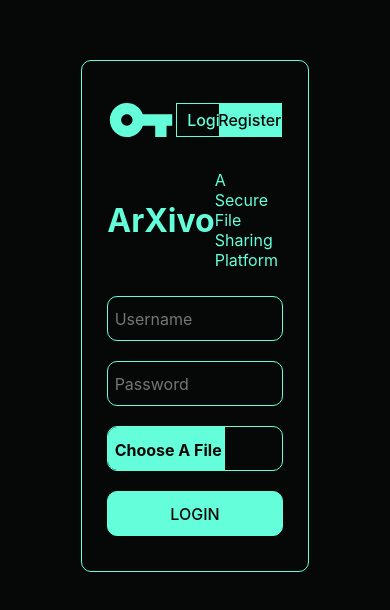
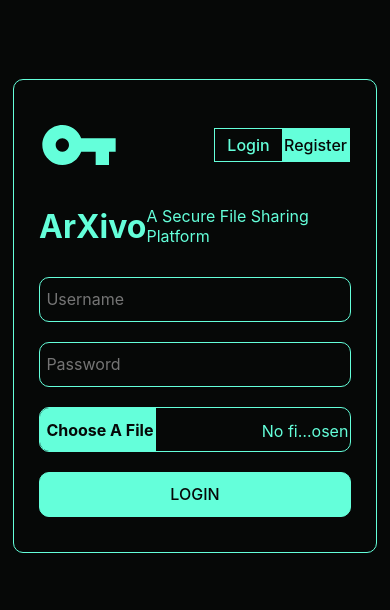
Before and after one commit to DebadityaPal/arXivo, a Svelte app in the folder frontend/: page / in a window 390 px wide. Shown: the part 106-716 px from the top of the page. Built offline with nearby package versions, Linux system fonts and the light colour scheme.

Commit message:
minor changes

```diff
--- a/frontend/src/App.svelte
+++ b/frontend/src/App.svelte
@@ -281,7 +281,7 @@
     .switch {
         position: relative;
         display: inline-block;
-        width: 124px;
+        width: 136px;
         height: 34px;
         border: 1px solid var(--primary-clr);
     }
@@ -315,7 +315,7 @@
         justify-content: center;
         content: 'Login';
         height: 32px;
-        width: 62px;
+        width: 67px;
         left: 1px;
         background-color: var(--primary-clr);
         color: var(--secondary-clr);
@@ -323,9 +323,9 @@
   transition: .4s; */
     }
     input:checked + .slider:before {
-        -webkit-transform: translateX(60px);
-        -ms-transform: translateX(60px);
-        transform: translateX(60px);
+        -webkit-transform: translateX(67px);
+        -ms-transform: translateX(67px);
+        transform: translateX(67px);
         content: 'Register';
     }
     .slider:after {
@@ -335,7 +335,7 @@
         justify-content: center;
         content: 'Register';
         height: 32px;
-        width: 62px;
+        width: 67px;
         right: 1px;
         background-color: var(--secondary-clr);
         color: var(--primary-clr);
@@ -344,9 +344,20 @@
     }
 
     input:checked + .slider:after {
-        -webkit-transform: translateX(-60px);
-        -ms-transform: translateX(-60px);
-        transform: translateX(-60px);
+        -webkit-transform: translateX(-67px);
+        -ms-transform: translateX(-67px);
+        transform: translateX(-67px);
         content: 'Login';
+        padding-left: 1px;
+    }
+
+    @media only screen and (max-width: 768px) {
+  /* For mobile phones: */
+    main > * {
+        width: 80%;
+    }
+
+
+
     }
 </style>
--- a/frontend/src/routes/Home.svelte
+++ b/frontend/src/routes/Home.svelte
@@ -547,5 +547,6 @@
 
     td > svg {
         fill: var(--secondary-clr);
+        width: 30px;
     }
 </style>
```
